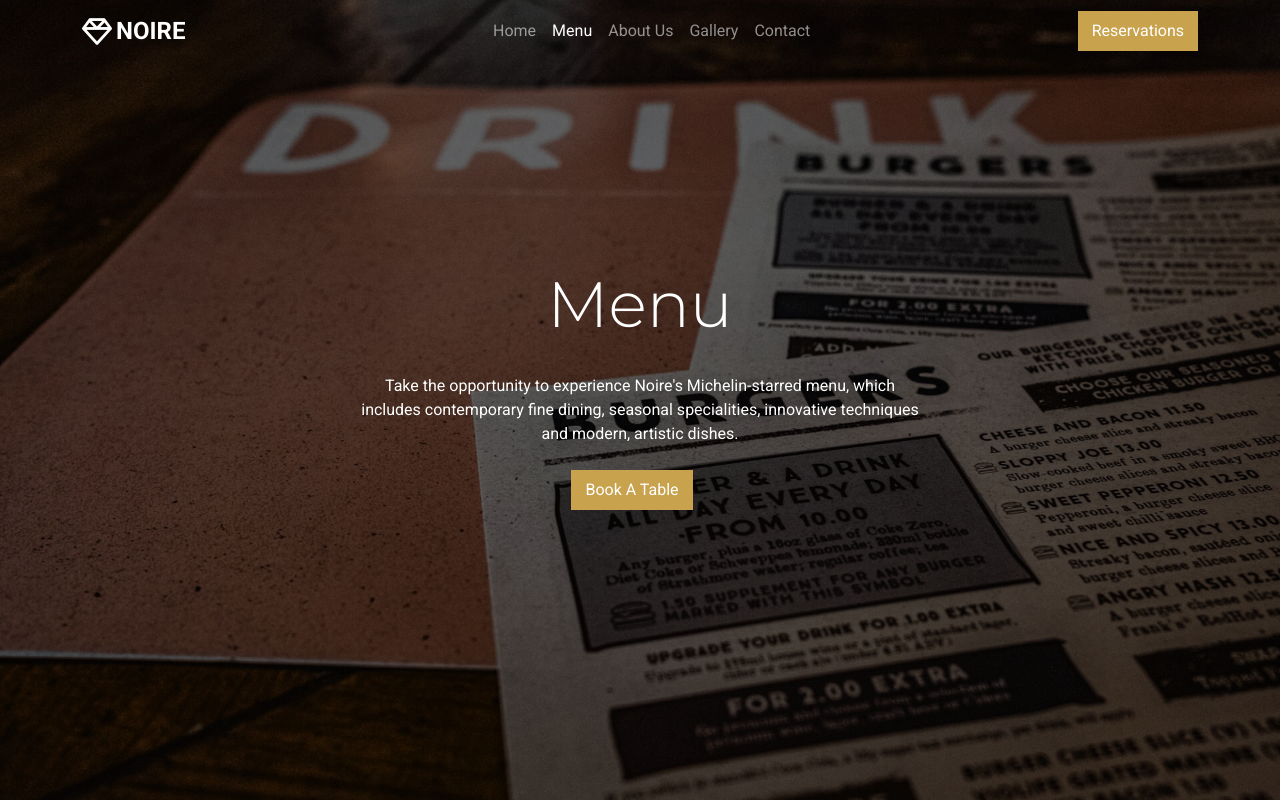
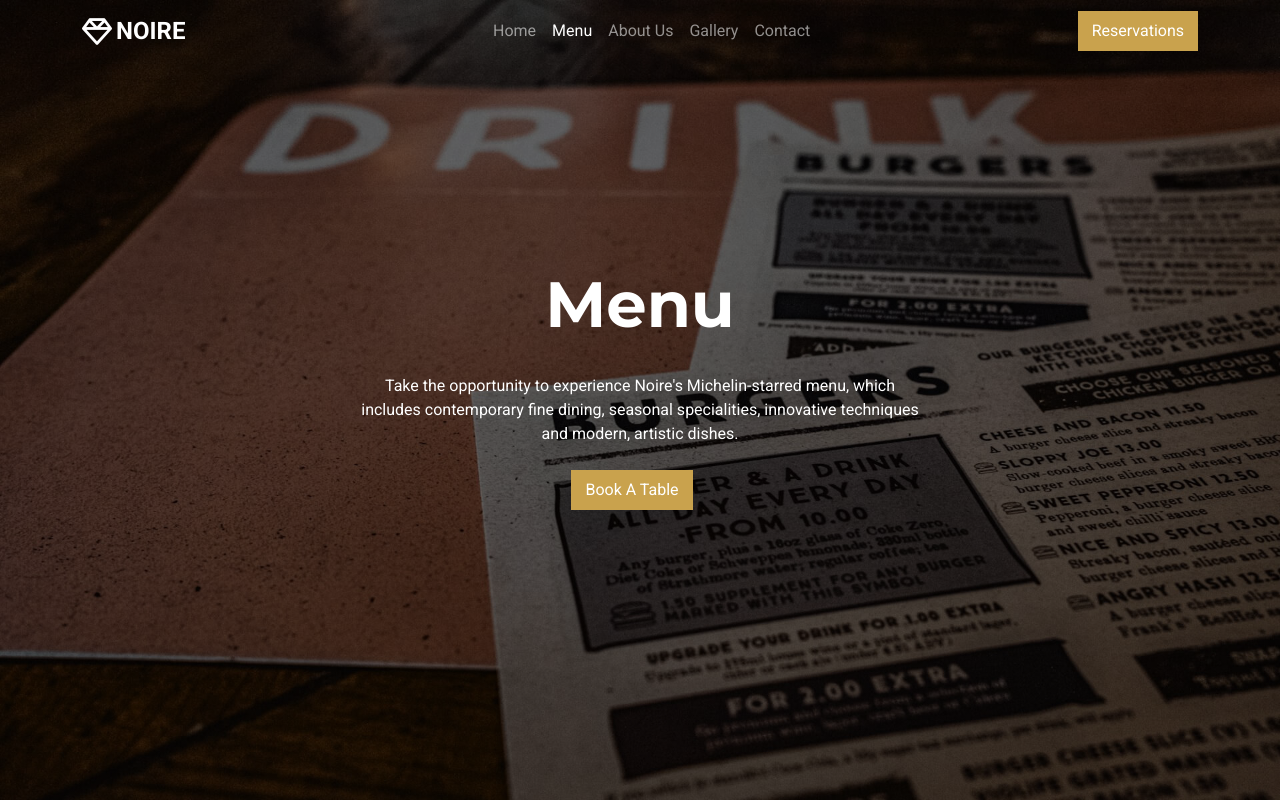
Before and after one commit to Ionut-Cora/noire-restaurant, a plain HTML site: page menu.html in a window 1280 px wide. Shown: the top 800 px of the page. Drawn offline with nearby package versions, Linux system fonts and the light colour scheme.

Commit message:
Menu page header main title making bold

```diff
--- a/menu.html
+++ b/menu.html
@@ -108,7 +108,7 @@
       <div
         class="container min-vh-100 d-flex flex-column align-items-center justify-content-center"
       >
-        <h1 class="display-3 text-white text-capitalize">Menu</h1>
+        <h1 class="display-3 text-white text-capitalize fw-bold">Menu</h1>
         <p class="header-paragraph my-4 text-white text-center">
           Take the opportunity to experience Noire's Michelin-starred menu,
           which includes contemporary fine dining, seasonal specialities,
```
